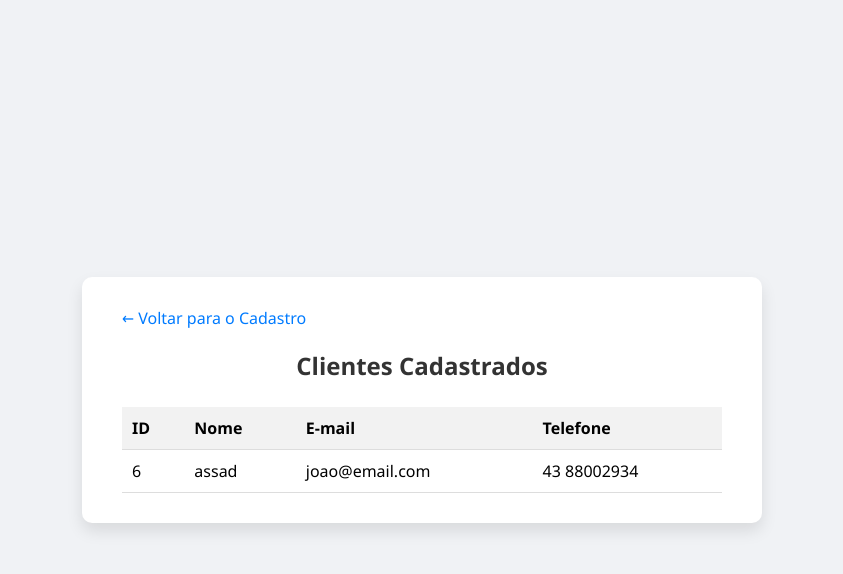
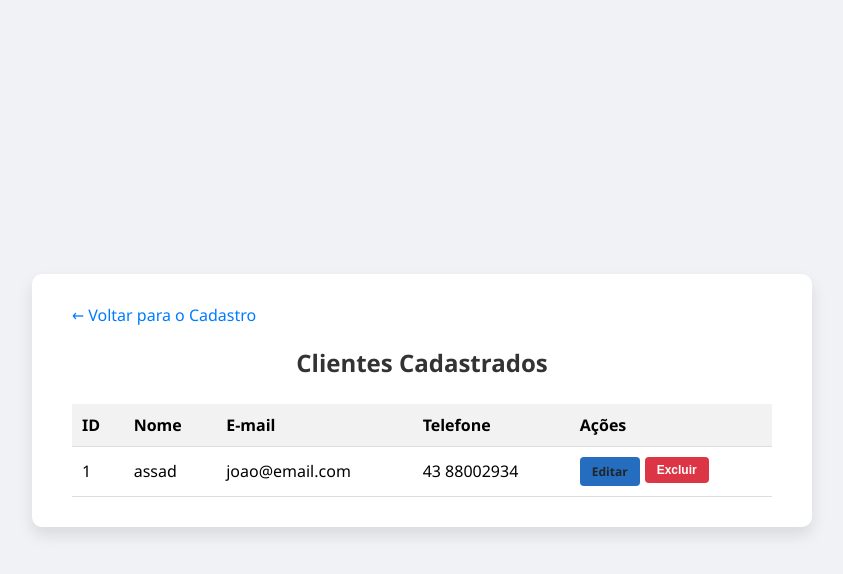
Before and after one commit to Samuka1507/testeccadastros, a Flask app: page /lista in a window 1280 px wide. Shown: the top 574 px of the page, without its empty margins (218-1061 px from the left). Run offline with Flask 3, Linux system fonts and the light colour scheme; data comes from the database, SQL or seed files in the repository; both versions use the stored data as it was after the commit.

Commit message:
Add files via upload

```diff
--- a/app.py
+++ b/app.py
@@ -57,6 +57,51 @@ def lista():
     return render_template('lista.html', clientes=clientes)
 # ---------------------------------
 
+# --- NOVA ROTA DE EXCLUSÃO ADICIONADA AQUI ---
+@app.route('/excluir/<int:id>', methods=['POST'])
+def excluir(id):
+    conn = get_db_connection()
+    # Deleta o cliente onde o ID for igual ao que foi clicado
+    conn.execute('DELETE FROM clientes WHERE id = ?', (id,))
+    conn.commit()
+    conn.close()
+
+    # Redireciona de volta para a lista atualizada
+    return redirect(url_for('lista'))
+# ---------------------------------------------
+
+# --- NOVA ROTA DE EDIÇÃO ADICIONADA AQUI ---
+@app.route('/editar/<int:id>', methods=('GET', 'POST'))
+def editar(id):
+    conn = get_db_connection()
+    # Busca o cliente específico pelo ID
+    cliente = conn.execute('SELECT * FROM clientes WHERE id = ?', (id,)).fetchone()
+
+    # Se o usuário clicou no botão "Salvar Alterações" do formulário
+    if request.method == 'POST':
+        nome = request.form['nome']
+        email = request.form['email']
+        telefone = request.form['telefone']
+
+        if not nome or not email:
+            flash('Nome e Email são campos obrigatórios!')
+        else:
+            # Atualiza os dados no banco
+            conn.execute('''
+                UPDATE clientes
+                SET nome = ?, email = ?, telefone = ?
+                WHERE id = ?
+            ''', (nome, email, telefone, id))
+            conn.commit()
+            conn.close()
+            flash('Cliente atualizado com sucesso!')
+            return redirect(url_for('lista')) # Volta para a lista
+
+    conn.close()
+    # Se ele só está abrindo a página, mostra o formulário preenchido
+    return render_template('editar.html', cliente=cliente)
+# ------------------------------------------
+
 if __name__ == '__main__':
     init_db() # Cria o banco de dados e a tabela ao iniciar
     app.run(debug=True)
--- a/static/style.css
+++ b/static/style.css
@@ -107,3 +107,46 @@ button:hover {
     background-color: #5a6268;
     /* Cinza mais escuro quando passa o mouse */
 }
+
+/* Estilo para o botão de Excluir */
+.btn-excluir {
+    background-color: #dc3545;
+    /* Vermelho */
+    color: white;
+    border: none;
+    padding: 6px 12px;
+    border-radius: 4px;
+    cursor: pointer;
+    font-size: 12px;
+    font-weight: bold;
+    margin-top: 0;
+    /* Tira a margem do botão padrão */
+    width: auto;
+    /* Deixa o botão no tamanho do texto */
+}
+
+.btn-excluir:hover {
+    background-color: #c82333;
+    /* Vermelho mais escuro no hover */
+}
+
+/* Estilo para o botão de Editar */
+.btn-editar {
+    background-color: #256dbe;
+    /* Amarelo */
+    color: #212529;
+    /* Texto escuro para dar contraste */
+    text-decoration: none;
+    padding: 6px 12px;
+    border-radius: 4px;
+    font-size: 12px;
+    font-weight: bold;
+    display: inline-block;
+    /* Para se comportar como botão */
+    transition: background-color 0.3s;
+}
+
+.btn-editar:hover {
+    background-color: #5392b9;
+    /* Amarelo mais escuro no hover */
+}
--- a/templates/lista.html
+++ b/templates/lista.html
@@ -35,9 +35,19 @@
 </head>
 
 <body>
-    <div class="container" style="max-width: 600px;">
+    <div class="container" style="max-width: 700px;">
         <a href="/" class="btn-voltar">← Voltar para o Cadastro</a>
         <h2>Clientes Cadastrados</h2>
+
+        {% with messages = get_flashed_messages() %}
+        {% if messages %}
+        <ul class="mensagens">
+            {% for message in messages %}
+            <li>{{ message }}</li>
+            {% endfor %}
+        </ul>
+        {% endif %}
+        {% endwith %}
 
         <table>
             <thead>
@@ -46,19 +56,31 @@
                     <th>Nome</th>
                     <th>E-mail</th>
                     <th>Telefone</th>
+                    <th>Ações</th>
                 </tr>
             </thead>
             <tbody>
                 {% for cliente in clientes %}
                 <tr>
-                    <td>{{ cliente['id'] }}</td>
+                    <td>{{ loop.index }}</td>
                     <td>{{ cliente['nome'] }}</td>
                     <td>{{ cliente['email'] }}</td>
                     <td>{{ cliente['telefone'] }}</td>
+                    <td>
+                        <div style="display: flex; gap: 5px;">
+                            <a href="{{ url_for('editar', id=cliente['id']) }}" class="btn-editar">Editar</a>
+
+                            <form action="{{ url_for('excluir', id=cliente['id']) }}" method="POST"
+                                onsubmit="return confirm('Tem certeza que deseja excluir este cliente?');"
+                                style="margin: 0;">
+                                <button type="submit" class="btn-excluir">Excluir</button>
+                            </form>
+                        </div>
+                    </td>
                 </tr>
                 {% else %}
                 <tr>
-                    <td colspan="4" style="text-align: center;">Nenhum cliente cadastrado ainda.</td>
+                    <td colspan="5" style="text-align: center;">Nenhum cliente cadastrado ainda.</td>
                 </tr>
                 {% endfor %}
             </tbody>
```
Also changed, not shown: templates/editar.html (added, +50 -0 lines), clientes.db.
